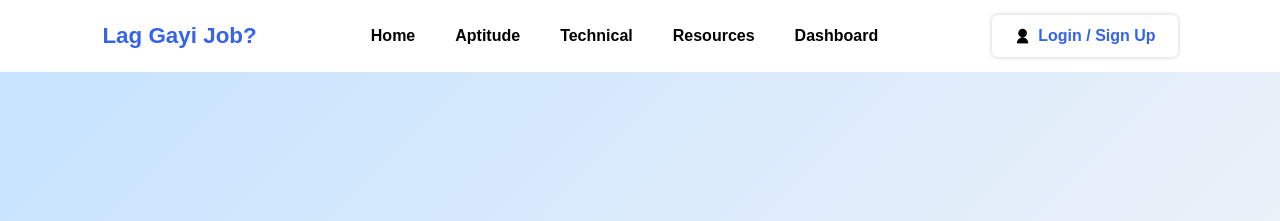
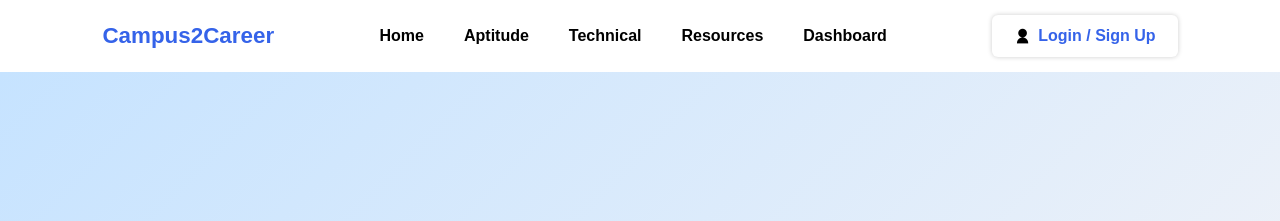
Before and after one commit to Rahulvaishnav4/Smart-Interview-portal-website, a website: page index.html in a window 1280 px wide. Shown: the top 221 px of the page. Drawn offline with nearby package versions, Linux system fonts and the light colour scheme.

Commit message:
name change

```diff
--- a/index.html
+++ b/index.html
@@ -21,7 +21,7 @@
       <div class="spinner"></div>
     </div>
     <nav class="navbar">
-      <div class="logo">Lag Gayi Job?</div>
+      <div class="logo">Campus2Career</div>
 
       <ul class="nav-links" id="navLinks">
         <li><a href="./index.html">Home</a></li>
@@ -391,7 +391,7 @@
             <div class="bottom-text">
               Need urgent assistance?
               <br /><br />
-              <strong>support@laggayijob.com</strong>
+              <strong>support@campus2career.com</strong>
             </div>
           </div>
         </div>
@@ -404,7 +404,7 @@
           <!-- Left -->
 
           <div class="footer-box">
-            <h2 class="footer-logo">Lag Gayi <span>Job?</span></h2>
+            <h2 class="footer-logo">Campus2<span>Career</span></h2>
 
             <p>
               Your one-stop platform for Placement Preparation, Aptitude
@@ -461,7 +461,7 @@
           <div class="footer-box">
             <h3>Contact</h3>
 
-            <p><i class="ri-mail-fill"></i> support@laggayijob.com</p>
+            <p><i class="ri-mail-fill"></i> support@campus2career.com</p>
             <p><i class="ri-map-pin-fill"></i> India</p>
             <p><i class="ri-time-fill"></i> 24/7 Student Support</p>
           </div>
@@ -471,7 +471,7 @@
 
         <div class="footer-bottom">
           <p>
-            © 2026 <span>Lag Gayi Job?</span> | Built with
+            © 2026 <span>Campus2Career</span> | Built with
             <b style="color: red">TEAM</b> using HTML, CSS & JavaScript
           </p>
 
```
Also changed, not shown: Aptitude Section/aptitude.html (+4 -4 lines), Dashboard Section/deshboard.html (+1 -1 lines), Resources Section/resource.html (+4 -4 lines), Technical Section/technical.html (+3 -3 lines).
